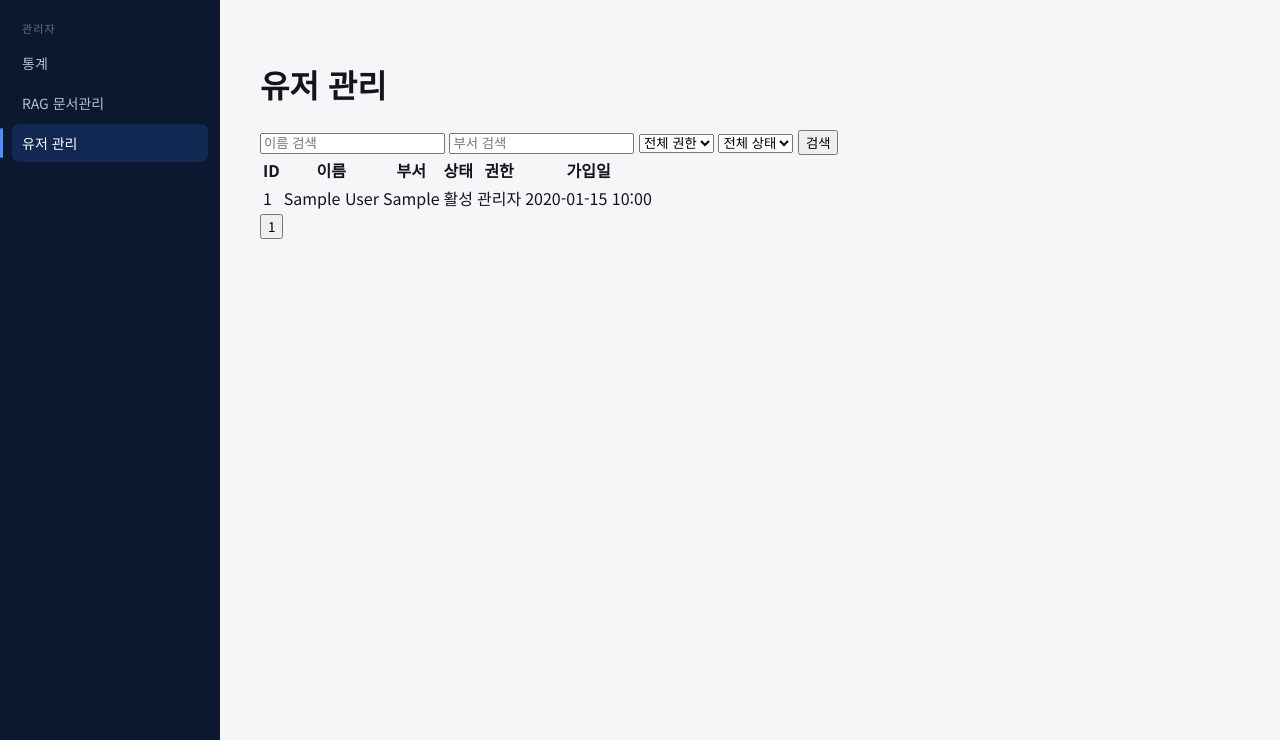
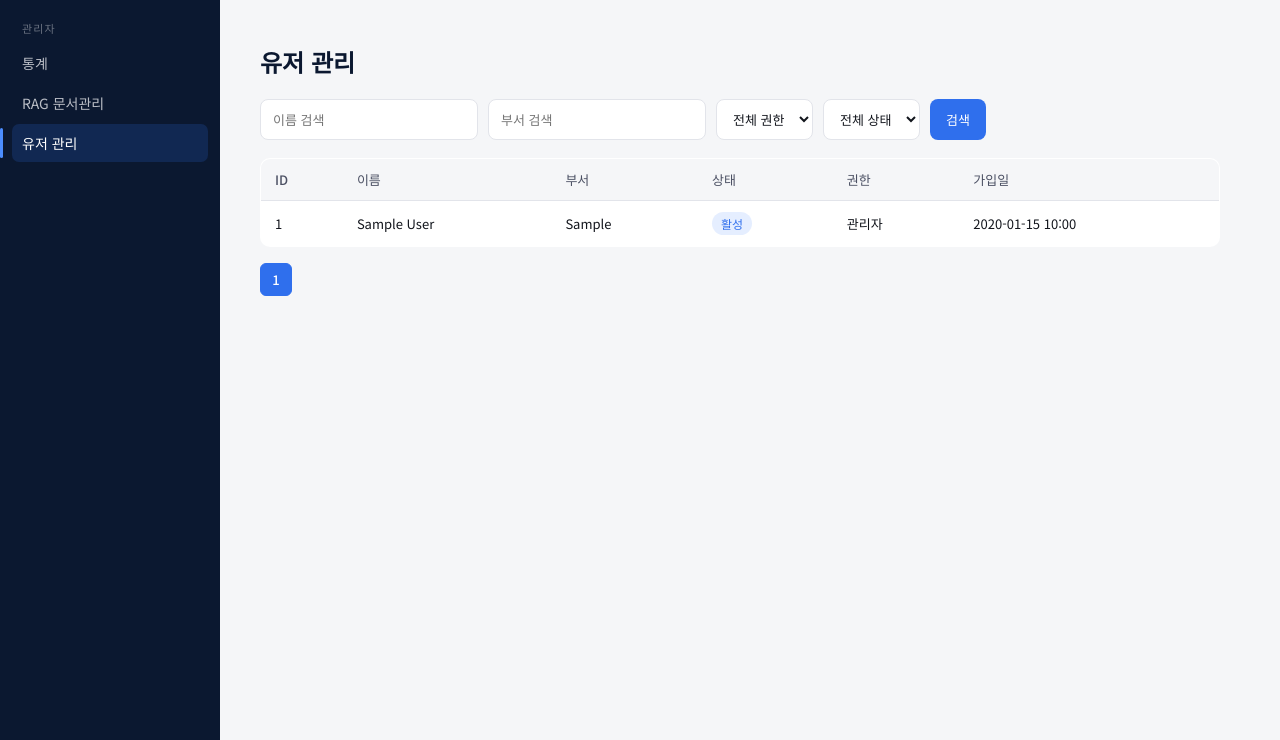
Before and after one commit to SKNETWORKS-FAMILY-AICAMP/SKN32-3rd-2Team, a FastAPI app: page /admin/users in a window 1280 px wide. Shown: the part 60-800 px from the top of the page. Run offline with FastAPI, Linux system fonts and the light colour scheme; the visitor is signed in with stand-in values (Sample User, id 1); tables that the repository leaves empty hold one stand-in row (values such as "Sample post").

Commit message:
feat: 유저 관리 기능 개발 중 - css 작업

```diff
--- a/web/static/css/style.css
+++ b/web/static/css/style.css
@@ -293,16 +293,6 @@ a:focus-visible {
   /*overflow-y: auto;*/
 }
 
-.modal-card::before,
-.modal-card::after {
-  content: "";
-  position: absolute;
-  width: 18px;
-  height: 18px;
-  border: 2px solid var(--accent-600);
-  top: -9px;
-}
-
 .modal-card::before {
   left: -9px;
   border-right: none;
@@ -515,3 +505,131 @@ a:focus-visible {
     display: none;
   }
 }
+
+/* ---------- 관리자 : 유저관리 화면 ---------- */
+.admin-panel {
+  max-width: 960px;
+}
+
+.panel-title {
+  font-family: var(--font-display);
+  font-size: 24px;
+  font-weight: 700;
+  color: var(--navy-900);
+  margin: 4px 0 20px;
+}
+
+.filter-bar {
+  display: flex;
+  flex-wrap: wrap;
+  gap: 10px;
+  margin-bottom: 18px;
+}
+
+.filter-bar input,
+.filter-bar select {
+  padding: 9px 12px;
+  font-size: 13px;
+  font-family: var(--font-body);
+  border: 1px solid var(--line-200);
+  border-radius: 8px;
+  background: var(--surface);
+  color: var(--ink-900);
+}
+
+.filter-bar input {
+  min-width: 160px;
+}
+
+.btn-secondary {
+  padding: 9px 16px;
+  font-size: 13px;
+  font-weight: 500;
+  color: var(--surface);
+  background: var(--accent-600);
+  border: none;
+  border-radius: 8px;
+  cursor: pointer;
+}
+
+.btn-secondary:hover {
+  background: var(--accent-500);
+}
+
+.data-table {
+  width: 100%;
+  border-collapse: collapse;
+  background: var(--surface);
+  border: 1px solid var(--line-200);
+  border-radius: var(--radius);
+  overflow: hidden;
+}
+
+.data-table th,
+.data-table td {
+  text-align: left;
+  padding: 11px 14px;
+  font-size: 13px;
+  border-bottom: 1px solid var(--line-200);
+}
+
+.data-table th {
+  background: var(--paper-50);
+  color: var(--ink-600);
+  font-weight: 500;
+}
+
+.data-table tbody tr:last-child td {
+  border-bottom: none;
+}
+
+.data-table tbody tr:hover {
+  background: var(--paper-50);
+}
+
+.badge {
+  display: inline-block;
+  padding: 3px 9px;
+  font-size: 12px;
+  border-radius: 999px;
+  font-weight: 500;
+}
+
+.badge-on {
+  background: var(--accent-100);
+  color: var(--accent-600);
+}
+
+.badge-off {
+  background: var(--danger-bg);
+  color: var(--danger);
+}
+
+.pagination {
+  display: flex;
+  gap: 6px;
+  margin-top: 16px;
+}
+
+.pagination button {
+  min-width: 32px;
+  padding: 6px 10px;
+  font-size: 13px;
+  border: 1px solid var(--line-200);
+  background: var(--surface);
+  color: var(--ink-600);
+  border-radius: 6px;
+  cursor: pointer;
+}
+
+.pagination button:hover {
+  border-color: var(--accent-600);
+  color: var(--accent-600);
+}
+
+.pagination button.active {
+  background: var(--accent-600);
+  border-color: var(--accent-600);
+  color: var(--surface);
+  font-weight: 500;
+}
```
